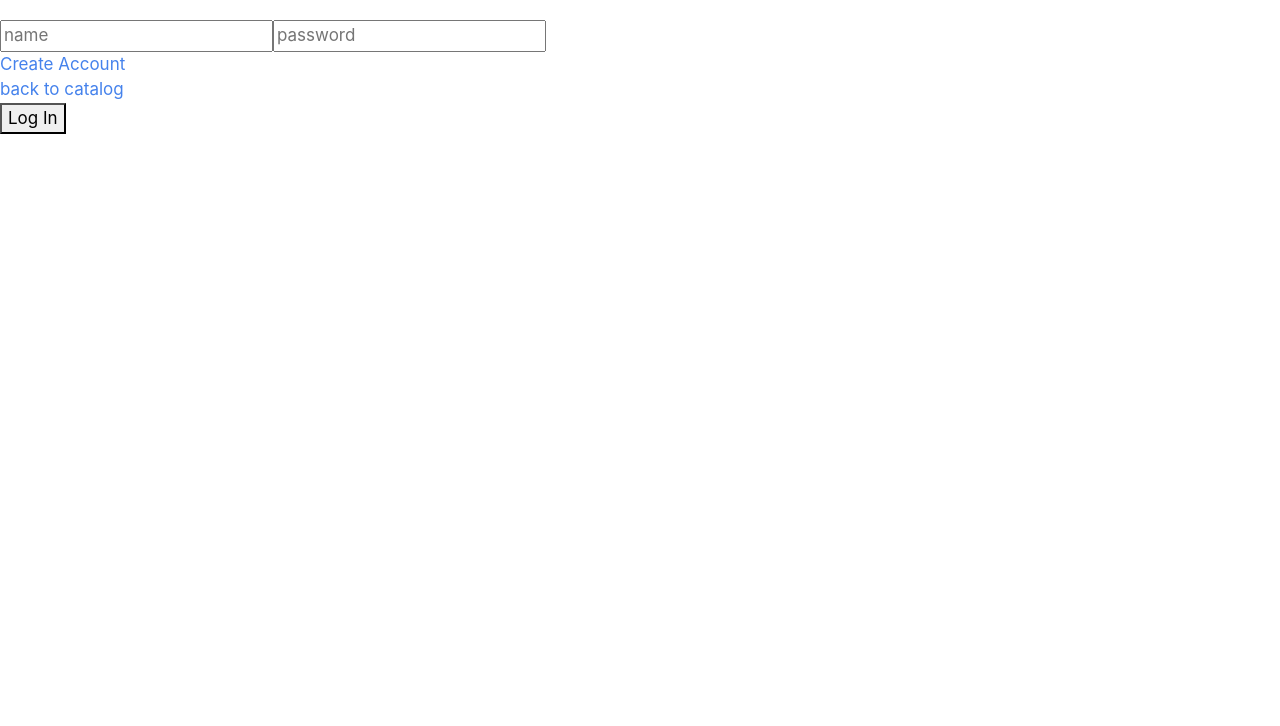
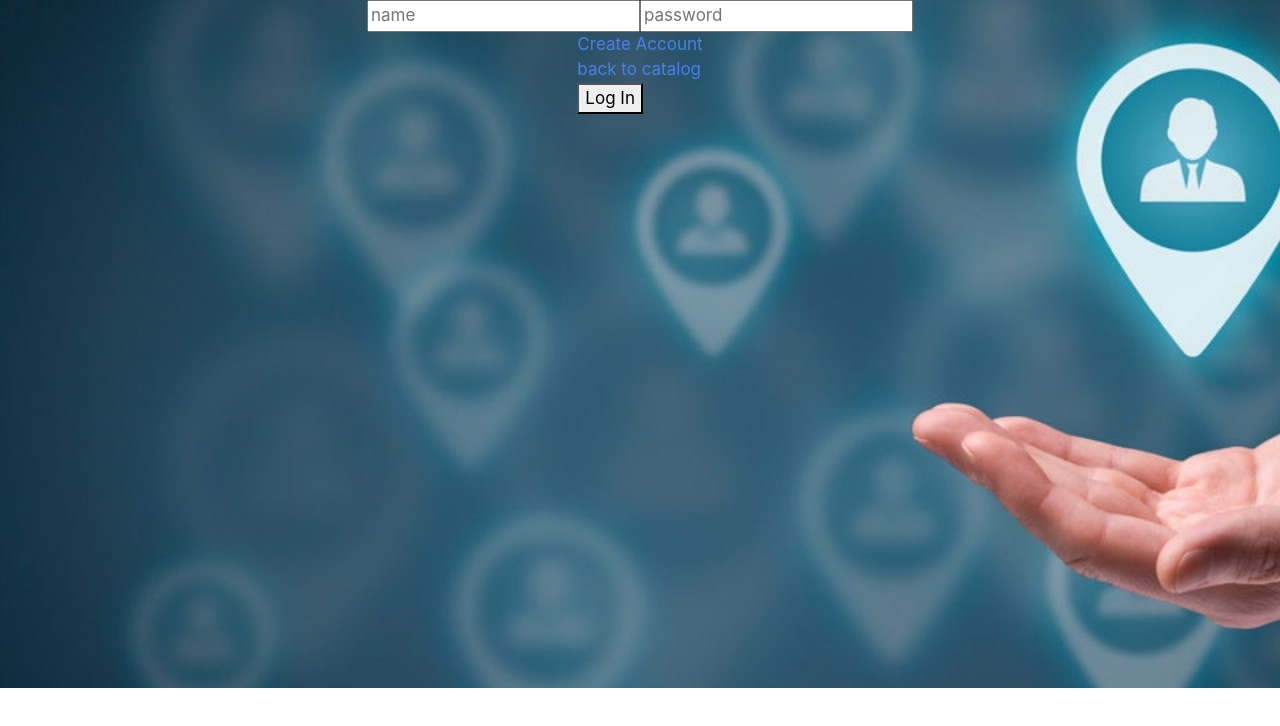
Before and after one commit to Facundo1/mcga-ShopCart-FrontEnd, a React (Create React App) app: page /login in a window 1280 px wide. Shown: the top 726 px of the page. Built offline with nearby package versions, Linux system fonts and the light colour scheme.

Commit message:
Initial style login

```diff
--- a/src/components/Login.js
+++ b/src/components/Login.js
@@ -1,3 +1,4 @@
+import '../styles/login.css'
 import React, { Component } from 'react'
 import { Formik, Form, Field } from 'formik'
 import { connect } from 'react-redux'
--- /dev/null
+++ b/src/styles/login.css
@@ -0,0 +1,9 @@
+.Container {
+    display: flex;
+    flex-direction: column;
+    align-items: center;
+    margin-top: -20px;
+    width: auto;
+    height: 688px;
+    background-image: url('../assests/registerVector.jpg');
+  }
```
